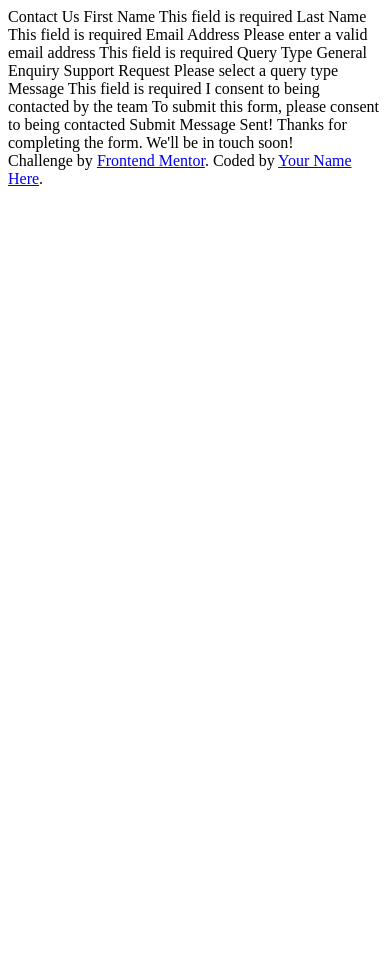
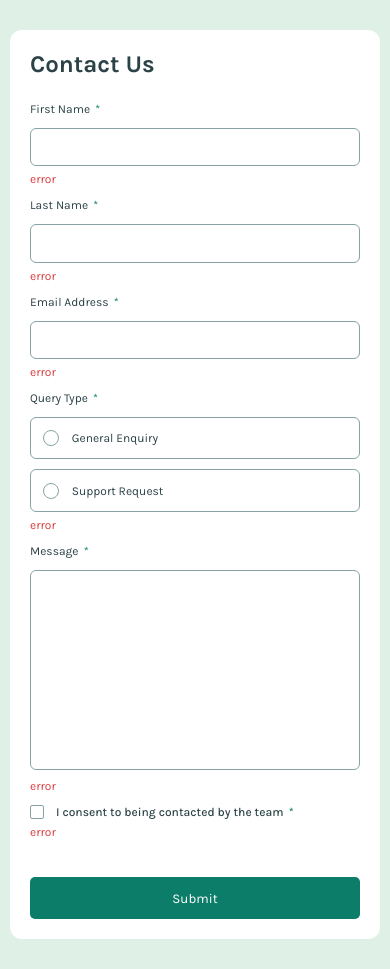
Before and after one commit to TomekWojak/contact-form-validation-frontend-mentor-challenge, a plain HTML site: page index.html in a window 390 px wide. Before the commit the page ends 844 px from the top, so only its background shows below. Drawn offline with Linux system fonts and the light colour scheme.

Commit message:
finished mobile version

```diff
--- a/index.html
+++ b/index.html
@@ -10,10 +10,72 @@
   <link rel="preconnect" href="https://fonts.gstatic.com" crossorigin>
   <link href="https://fonts.googleapis.com/css2?family=Karla:ital,wght@0,200..800;1,200..800&display=swap"
     rel="stylesheet">
+  <link rel="stylesheet" href="/css/style.css">
   <script src="js/script.js" defer></script>
 </head>
 
 <body>
+  <main>
+    <section>
+      <form class="form">
+        <h1 class="form__title">Contact Us</h1>
+        <div class="form__box-container">
+          <div class="form__box">
+            <label for="name">First Name <span class="star">*</span></label>
+            <input type="text" id="name">
+            <p class="error-txt">error</p>
+          </div>
+          <div class="form__box">
+            <label for="last-name">Last Name <span class="star">*</span></label>
+            <input type="text" id="last-name">
+            <p class="error-txt">error</p>
+          </div>
+        </div>
+        <div class="form__box">
+          <label for="email">Email Address <span class="star">*</span></label>
+          <input type="email" id="email">
+          <p class="error-txt">error</p>
+        </div>
+        <div class="form__box form__box--query">
+          <p class="query-type">Query Type <span class="star">*</span></p>
+          <div class="form__option-box">
+            <input type="radio" name="query" id="general">
+            <label for="general" class="query-label">General Enquiry
+              <div class="query-label-radio"><img width="20" height="21" src="/assets/images/icon-radio-selected.svg"
+                  alt=""></div>
+            </label>
+          </div>
+          <div class="form__option-box">
+            <input type="radio" name="query" id="support">
+            <label for="support" class="query-label">Support Request
+              <div class="query-label-radio"><img width="20" height="21" src="/assets/images/icon-radio-selected.svg"
+                  alt=""></div>
+            </label>
+          </div>
+          <p class="error-txt">error</p>
+        </div>
+        <div class="form__box">
+          <label for="textarea">Message <span class="star">*</span></label>
+          <textarea id="textarea"></textarea>
+          <p class="error-txt">error</p>
+        </div>
+        <div class="form__box">
+          <input type="checkbox" id="confirmation">
+          <label for="confirmation" class="confirmation">
+            <div class="confirmation__box">
+              <img src="/assets/images/icon-checkbox-check.svg" width="18" height="18" alt="">
+            </div>
+            <div class="label__text">
+              I consent to being contacted by the team <span class="star">*</span>
+            </div>
+          </label>
+          <p class="error-txt">error</p>
+        </div>
+        <button type="submit" class="form__btn">Submit</button>
+      </form>
+    </section>
+  </main>
+  <!--
 
   Contact Us
 
@@ -41,11 +103,10 @@
   Submit
 
   Message Sent!
-  Thanks for completing the form. We'll be in touch soon!
+  Thanks for completing the form. We'll be in touch soon! -->
 
-  <div class="attribution">
-    Challenge by <a href="https://www.frontendmentor.io?ref=challenge">Frontend Mentor</a>.
-    Coded by <a href="#">Your Name Here</a>.
+
+  <!-- Challenge by Frontend Mentor - https://www.frontendmentor.io?ref=challenge  -->
   </div>
 </body>
 
--- a/sass/style.scss
+++ b/sass/style.scss
@@ -1,7 +1,21 @@
-* {
+*,
+*::after,
+*::before {
 	margin: 0;
 	padding: 0;
 	box-sizing: border-box;
+}
+html {
+	font-size: 62.5%;
+}
+:root {
+	--veryLightGreen: hsl(148, 38%, 91%);
+	--green: hsl(169, 82%, 27%);
+	--red: hsl(0, 66%, 54%);
+	--white: hsl(0, 0%, 100%);
+	--mediumGrey: hsl(186, 15%, 59%);
+	--darkGrey: hsl(187, 24%, 22%);
+	--mainTxt: clamp(1.2rem, 3vw, 1.5rem);
 }
 input,
 button {
@@ -9,4 +23,154 @@ button {
 }
 body {
 	font-family: "Karla", sans-serif;
+	background-color: var(--veryLightGreen);
 }
+section {
+	padding: 3em 1em;
+}
+.form {
+	padding: 2em;
+	background-color: var(--white);
+	border-radius: 12px;
+	width: min(100%, 600px);
+
+	&__title {
+		font-size: 2.4rem;
+		margin-block-end: 1em;
+		color: var(--darkGrey);
+		font-weight: 700;
+	}
+	label:not(.confirmation),
+	.query-type {
+		display: block;
+		margin-block-end: 1em;
+		color: var(--darkGrey);
+		font-size: var(--mainTxt);
+	}
+	label.query-label {
+		width: 100%;
+		padding: 1.1em 1.6em;
+		position: relative;
+		margin-block-end: 0;
+		margin-inline-start: 1.8em;
+		cursor: pointer;
+	}
+	.query-label-radio {
+		display: flex;
+		justify-content: center;
+		align-items: center;
+		width: 16px;
+		height: 16px;
+		aspect-ratio: 1;
+		min-width: 16px;
+		min-height: 16px;
+		position: absolute;
+		left: -0.8em;
+		top: 50%;
+		transform: translateY(-50%);
+		border: 1px solid var(--mediumGrey);
+		border-radius: 50%;
+		transition: border 0.3s;
+		img {
+			width: 100%;
+			height: 100%;
+			object-fit: cover;
+			opacity: 0;
+		}
+	}
+	.star {
+		color: var(--green);
+		margin-inline-start: 0.2em;
+		font-size: var(--mainTxt);
+	}
+
+	.error-txt {
+		margin: 0.5em 0 1em;
+		color: var(--red);
+		font-size: var(--mainTxt);
+	}
+	input[type="radio"] {
+		display: none;
+	}
+	input[type="radio"]:checked + label .query-label-radio {
+		border: none;
+	}
+	input[type="radio"]:checked + label .query-label-radio img {
+		opacity: 1;
+	}
+	input[type="text"],
+	input[type="email"],
+	textarea {
+		width: 100%;
+		padding: 0.8em 1.4em;
+		border-radius: 6px;
+		border: 1px solid var(--mediumGrey);
+		outline: none;
+
+		&:focus,
+		&:focus-visible {
+			border: 1px solid var(--green);
+		}
+	}
+	input[type="checkbox"] {
+		display: none;
+	}
+	input[type="checkbox"]:checked + label.confirmation .confirmation__box img {
+		opacity: 1;
+	}
+	input[type="checkbox"]:checked + label.confirmation .confirmation__box {
+		border: none;
+	}
+	label.confirmation {
+		display: flex;
+		align-items: center;
+		cursor: pointer;
+		font-size: var(--mainTxt);
+		gap: 1em;
+		color: var(--darkGrey);
+		font-weight: 500;
+	}
+	.confirmation__box {
+		width: 14px;
+		height: 14px;
+		flex-shrink: 0;
+		border-radius: 2px;
+		border: 1px solid var(--mediumGrey);
+
+		img {
+			width: 100%;
+			height: 100%;
+			object-fit: cover;
+			opacity: 0;
+		}
+	}
+	textarea {
+		resize: none;
+		max-height: 300px;
+		min-height: 200px;
+	}
+	&__option-box {
+		display: flex;
+		align-items: center;
+		border-radius: 6px;
+		border: 1px solid var(--mediumGrey);
+
+		&:first-of-type {
+			margin-block-end: 1em;
+		}
+	}
+	&__option-box:has(input[type="radio"]:checked) {
+		border: 1px solid var(--green);
+		background-color: var(--veryLightGreen);
+	}
+	&__btn {
+		margin-block-start: 2em;
+		padding: 1em 2em;
+		width: 100%;
+		border: none;
+		border-radius: 5px;
+		background-color: var(--green);
+		cursor: pointer;
+		color: var(--white);
+	}
+}
```
Also changed, not shown: css/style.css (added), 1 other file.
